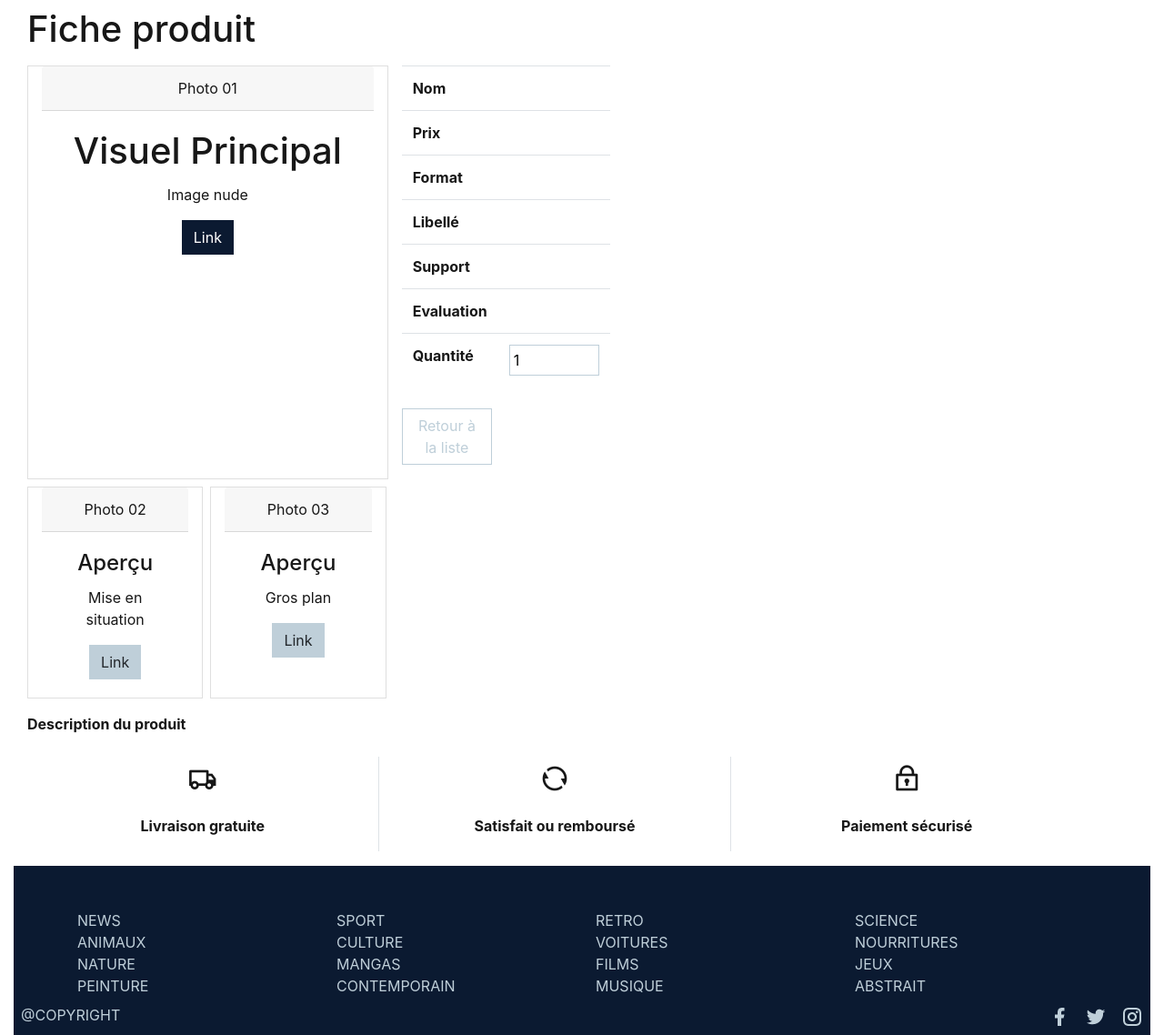
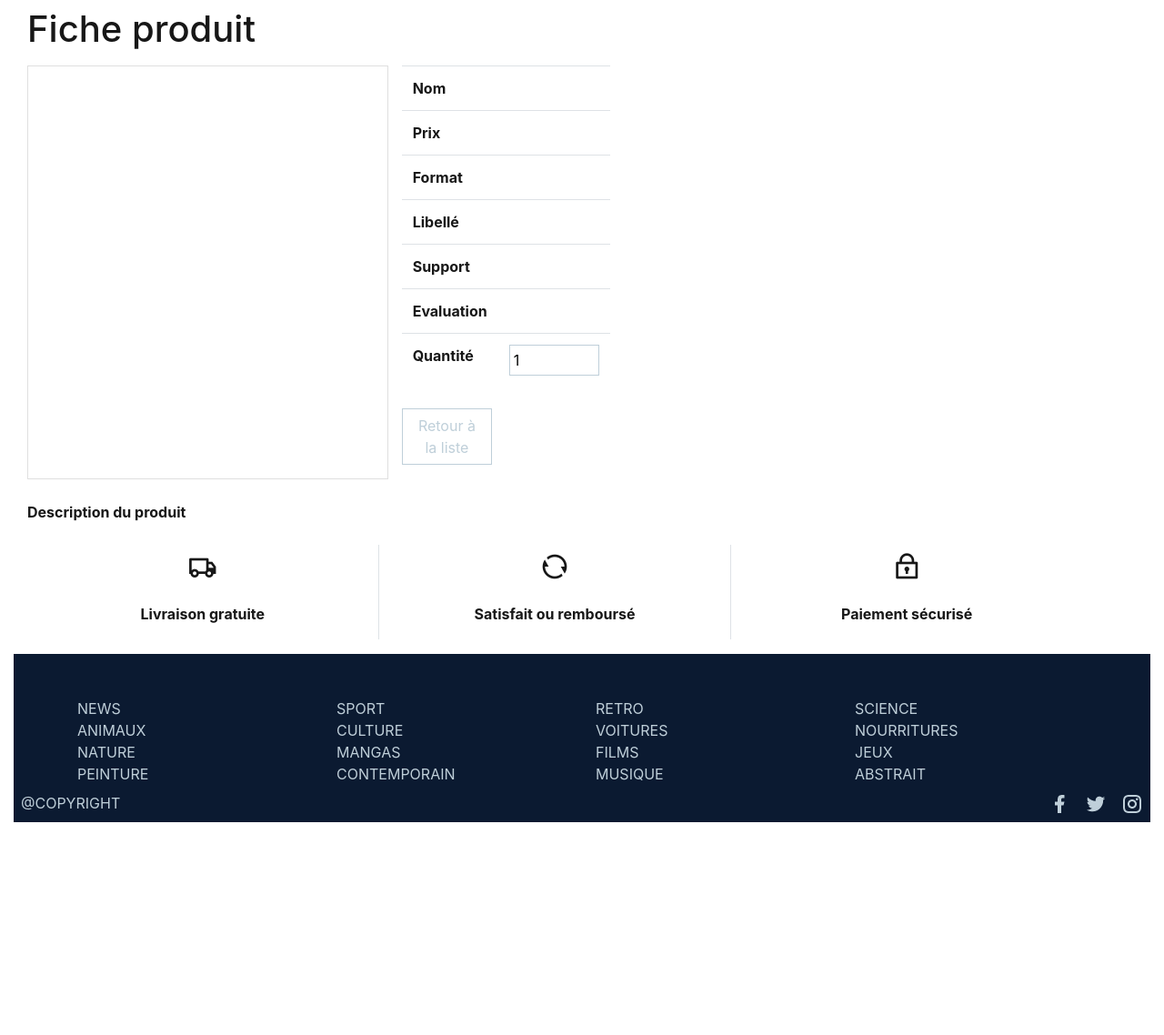
Before and after one commit to Afpa-repo/CDA_20046-2, a Symfony app: template filRouge/templates/product/show.html.twig in a window 1280 px wide. Shown: the part 170-1308 px from the top of the page at 91% size. After the commit the page ends 1074 px from the top, so only its background shows below. Run offline with Twig, Linux system fonts and the light colour scheme; the template is opened without the code that fills it, so the values that code supplies are empty; some libraries are stand-ins or nearby versions.

Commit message:
liaison des image / realisation du carouselle

```diff
--- a/filRouge/templates/product/_filter.html.twig
+++ b/filRouge/templates/product/_filter.html.twig
@@ -6,5 +6,5 @@
     {{ form_row(form.themes) }}
 
 
-<button type="submit" class="btn btn-primary w-75 mb-4 mt-4">Filtrer</button>
+<button type="submit" class="btn btn-dark w-75 mb-4 mt-4">Filtrer</button>
 {{ form_end(form) }}
--- a/filRouge/templates/product/show.html.twig
+++ b/filRouge/templates/product/show.html.twig
@@ -4,21 +4,21 @@
 {% endblock %}
 
 {% block body %}
-
-
 <div class="container mt-2 col-12">
     <h1>Fiche produit</h1>
 
     <div class="row mt-3 col-12">
         {# <div class="col col-6"> #}
         {# Emplacement photo #}
-				<div class="card text-center col-4"> <div class="card-header">
-					Photo 01
-				</div>
+        <div class="card text-center col-4">
             <div class="card-body">
-					<h1 class="card-title">Visuel Principal</h1>
-					<p class="card-text">Image nude</p>
-					<a href="#!" class="btn btn-dark" data-toggle="modal" data-target="#infos" class="btn btn-secondary">Link</a>
+                {% for picture in product.picture %}
+                    {% if loop.first %}<a data-toggle="modal" data-target="#infos">
+                        <p class="card-text"><img src="{{ asset('/images/uploadprod/' ~ picture.name) }}"
+                                                  class="img-fluid  " alt=""></p></a>
+                    {% endif %}
+                {% endfor %}
+
                 {# Carrousel #}
                 <div class="modal fade" id="infos">
                     <div class="modal-dialog">
@@ -30,33 +30,40 @@
                             </div>
                             <div class="modal-body">
                                 <div id="carousel" class="carousel slide" data-ride="carousel">
+
                                     <ol class="carousel-indicators">
                                         <li data-target=".carousel" data-slide-to="0" class="active"></li>
                                         <li data-target=".carousel" data-slide-to="1"></li>
                                         <li data-target=".carousel" data-slide-to="2"></li>
+
                                     </ol>
+
                                     <div class="carousel-inner">
                                         <div class="carousel-item active">
-												<img class="d-block" src="{{ asset('images/index/sterling-lanier-DY6h8v2rqzM-unsplash.jpg') }}" alt="wheel">
+                                            {% for picture in product.picture %}
+                                                {% if loop.first %}
+                                                    <p class="card-text"><img
+                                                                src="{{ asset('/images/uploadprod/' ~ picture.name) }}"
+                                                                class="img-fluid w-60 mt-4 d-block" alt="wheel"></p>
+                                                {% endif %}
+                                            {% endfor %}
                                             <div class="carousel-caption">
-													<p>Vue principale</p>
+                                                <p>BlaBlaBla</p>
                                                 <p></p>
                                             </div>
                                         </div>
+                                        {% for picture in product.picture %}
+                                            {% if not loop.first %}
+                                                {% if loop.length %}
                                                     <div class="carousel-item">
-												<img class="d-block" src="{{ asset("images/index/kam-idris-YS_81Cj8kHY-unsplash.jpg") }}" alt="wheel">
-												<div class="carousel-caption">
-													<p>En situation</p>
-													<p></p>
+                                                        <p class="card-text"><img
+                                                                    src="{{ asset('/images/uploadprod/' ~ picture.name) }}"
+                                                                    class="img-fluid w-60 mt-4 d-block" alt="wheel"></p>
                                                     </div>
-											</div>
-											<div class="carousel-item">
-												<img class="d-block" src="{{ asset("images/index/zhuo-cheng-you-C3saHwqX1aA-unsplash.jpg") }}" alt="wheel">
-												<div class="carousel-caption">
-													<p>Zoom</p>
-													<p></p>
-												</div>
-											</div>
+                                                {% endif %}
+                                            {% endif %}
+                                        {% endfor %}
+
                                     </div>
                                     <a class="carousel-control-prev" href="#carousel" data-slide="prev">
                                         <span class="carousel-control-prev-icon"></span>
@@ -96,19 +103,22 @@
                                     {# <td>{{defaultprice }} €  {% if app.request.method == POST and </td> #}
                                     <div class="btn-group btn-group-toggle" data-toggle="buttons">
                                         {% for format in formats %}
-													{% if format.id == 1%}
+                                            {% if format.id == 1 %}
                                                 <label class="label btn btn-outline-light active m-1">
-															<input class="formCheckFormat" type="radio" name="format" id="radio-format-{{ format.id }}" value="{{ format.id }}" autocomplete="off" checked>
+                                                    <input class="formCheckFormat" type="radio" name="format"
+                                                           id="radio-format-{{ format.id }}" value="{{ format.id }}"
+                                                           autocomplete="off" checked>
                                                     {{ format.formatName }}
                                                 </label>
                                             {% else %}
                                                 <label class="label btn btn-outline-light active m-1">
-														<input class="formCheckFormat" type="radio" name="format" id="radio-format-{{ format.id }}" value="{{ format.id }}" autocomplete="off">
+                                                    <input class="formCheckFormat" type="radio" name="format"
+                                                           id="radio-format-{{ format.id }}" value="{{ format.id }}"
+                                                           autocomplete="off">
                                                     {{ format.formatName }}
                                                 </label>
                                             {% endif %}
                                         {% endfor %}
-
 
                                         {# <input type="button" id="btn" value="Show Selected Value"> #}
                                     </div>
@@ -124,14 +134,18 @@
                                 <td>
                                     <div class="btn-group btn-group-toggle" data-toggle="buttons">
                                         {% for material in materials %}
-													{% if material.id == 1%}
+                                            {% if material.id == 1 %}
                                                 <label class="label btn btn-outline-light active m-1">
-														<input class="formCheckMat" type="radio" name="matos" id="radio-mat-{{ material.id }}" value="{{ material.id }}" autocomplete="off" checked>
+                                                    <input class="formCheckMat" type="radio" name="matos"
+                                                           id="radio-mat-{{ material.id }}" value="{{ material.id }}"
+                                                           autocomplete="off" checked>
                                                     {{ material.materialName }}
                                                 </label>
                                             {% else %}
                                                 <label class="label btn btn-outline-light active m-1">
-														<input class="formCheckMat" type="radio" name="matos" id="radio-mat-{{ material.id }}" value="{{ material.id }}" autocomplete="off">
+                                                    <input class="formCheckMat" type="radio" name="matos"
+                                                           id="radio-mat-{{ material.id }}" value="{{ material.id }}"
+                                                           autocomplete="off">
                                                     {{ material.materialName }}
                                                 </label>
                                             {% endif %}
@@ -154,7 +168,8 @@
                                 <th>Quantité</th>
                                 <td>
                                     <label for="quantitySelect">
-												<input class="qte input border border-light rounded-0 p-1" type="number" id="quantite" value="1" min="0" max="100" step="1"/>
+                                        <input class="qte input border border-light rounded-0 p-1" type="number"
+                                               id="quantite" value="1" min="0" max="100" step="1"/>
                                     </label>
                                 </td>
                             </tr>
@@ -166,40 +181,37 @@
 
                         {# {{ path('cart_add', {'idproduct': product.id, 'idstock' : idstock , "qte" : qte }) }} #}
 
-							{#<input type="button" class="btn btn-danger" id="btn" href="{{ path('cart_add', {'id': product.id}) }}" value="Ajouter au panier"></input>#}
+                        {# <input type="button" class="btn btn-danger" id="btn" href="{{ path('cart_add', {'id': product.id}) }}" value="Ajouter au panier"></input> #}
 
                         {# <a class=" submit btn btn-danger" href="{{ path('cart_add', {'idproduct': 4, 'idstock' : 1 , "qte" : 2 }) }}">Ajouter au panier</a> #}
 
                         {# <a class="btn btn-danger" href="{{ path('cart_add', {'id': product.id,'stockid' : stock.id}) }}">Ajouter au panier</a> #}
                         {# <input class="submit" type="submit" value="Ajouter"> {{ include('product/_delete_form.html.twig') }} #}
-							{# </div>  #}
+                        {# </div> #}
                     </div>
                 </div>
             </div>
         </form>
 
         {# Autres vues #}
+
         <div class="row col-12 mt-2">
+            {% for picture in product.picture %}
+                {% if not loop.first %}
+                    {% if loop.length %}
                         <div class="card text-center col-2 mr-2">
                             <div class="card-header">
                                 Photo 02
                             </div>
                             <div class="card-body">
-						<h4 class="card-title">Aperçu</h4>
-						<p class="card-text">Mise en situation</p>
-						<a href="#!" class="btn btn-light">Link</a>
+                                <p class="card-text"><img
+                                            src="{{ asset('/images/uploadprod/' ~ picture.name) }}"
+                                            class="img-fluid w-60 mt-4 d-block" alt="wheel"></p>
                             </div>
                         </div>
-				<div class="card text-center col-2">
-					<div class="card-header">
-						Photo 03
-					</div>
-					<div class="card-body">
-						<h4 class="card-title">Aperçu</h4>
-						<p class="card-text">Gros plan</p>
-						<a href="#!" class="btn btn-light">Link</a>
-					</div>
-				</div>
+                    {% endif %}
+                {% endif %}
+            {% endfor %}
         </div>
 
 
@@ -217,21 +229,30 @@
                 <p>
                     <i class="ris ri-truck-line ri-2x"></i>
                 </p>
-					<p class="font-weight-bold mt-2" data-container="body" data-toggle="popover" data-placement="bottom" data-title="Délais de livraison" data-html="true" data-content="<b>Ink.com.</b> s'engage à vous livrer en 3 à 5 jours ouvrés. Une livraison express en 24h est disponible, moyennant un somme forfaitaire de 390€. La livraison est offerte dès 187 articles commandés. Une date de livraison garantie vous sera indiquée lors du passage de la commande.">Livraison gratuite
+                <p class="font-weight-bold mt-2" data-container="body" data-toggle="popover" data-placement="bottom"
+                   data-title="Délais de livraison" data-html="true"
+                   data-content="<b>Ink.com.</b> s'engage à vous livrer en 3 à 5 jours ouvrés. Une livraison express en 24h est disponible, moyennant un somme forfaitaire de 390€. La livraison est offerte dès 187 articles commandés. Une date de livraison garantie vous sera indiquée lors du passage de la commande.">
+                    Livraison gratuite
                 </p>
             </div>
             <div class="col-4 p-0 text-center">
                 <p>
                     <i class="ris ri-refresh-line ri-2x"></i>
                 </p>
-					<p class="font-weight-bold mt-2" data-container="body" data-toggle="popover" data-placement="bottom" data-title="Vous avez changé d’avis ?" data-html="true" data-content="Pour toute commande effectuée sur <b>Ink.com</b> vous avez 15 jours à partir de la date de réception de votre commande pour changer d'avis. Puis 15 jours à partir de la date de rétractation pour nous retourner votre article, gratuitement en contactant nos services.">Satisfait ou remboursé
+                <p class="font-weight-bold mt-2" data-container="body" data-toggle="popover" data-placement="bottom"
+                   data-title="Vous avez changé d’avis ?" data-html="true"
+                   data-content="Pour toute commande effectuée sur <b>Ink.com</b> vous avez 15 jours à partir de la date de réception de votre commande pour changer d'avis. Puis 15 jours à partir de la date de rétractation pour nous retourner votre article, gratuitement en contactant nos services.">
+                    Satisfait ou remboursé
                 </p>
             </div>
             <div class="col-4 p-0 border-left text-center">
                 <p>
                     <i class="ris ri-lock-2-line ri-2x"></i>
                 </p>
-					<p class="font-weight-bold mt-2" data-container="body" data-toggle="popover" data-placement="bottom" data-title="Paiement 100% sécurisé" data-html="true" data-content="Pour chaque commande, vous pouvez utiliser votre Carte Bleue, Visa, ou Mastercard en toute sécurité, grâce au système de protection et de cryptage SSL fourni par la banque d'Azerbaïdjan. La facture est disponible aussitôt la facturation de vos articles effectuée, sur votre compte <b>Ink.com.</b>">Paiement sécurisé
+                <p class="font-weight-bold mt-2" data-container="body" data-toggle="popover" data-placement="bottom"
+                   data-title="Paiement 100% sécurisé" data-html="true"
+                   data-content="Pour chaque commande, vous pouvez utiliser votre Carte Bleue, Visa, ou Mastercard en toute sécurité, grâce au système de protection et de cryptage SSL fourni par la banque d'Azerbaïdjan. La facture est disponible aussitôt la facturation de vos articles effectuée, sur votre compte <b>Ink.com.</b>">
+                    Paiement sécurisé
                 </p>
             </div>
         </div>
@@ -269,7 +290,7 @@
 			  <a class="carousel-control-next" href="#carousel" data-slide="next">
 			    <span class="carousel-control-next-icon"></span>
 			  </a>
-			  </div>#}
+			  </div> #}
     </div>
     <script>
 
@@ -294,7 +315,7 @@ window.location.replace("../cart/add/" + value[1] + "/" + value[0] + "/" + rbs3)
         #}
     </script>
     {% endblock %}
-	{% block javascripts  %}
+    {% block javascripts %}
 
         <script src="{{ asset("js/stockIdDetail.js") }}"></script>
     {% endblock %}
```
Also changed, not shown: filRouge/src/Controller/ProductController.php (+7 -5 lines), filRouge/templates/product/_card.html.twig (+14 -5 lines), 2 other files. Lines whose indentation alone changed are shown as unchanged.
